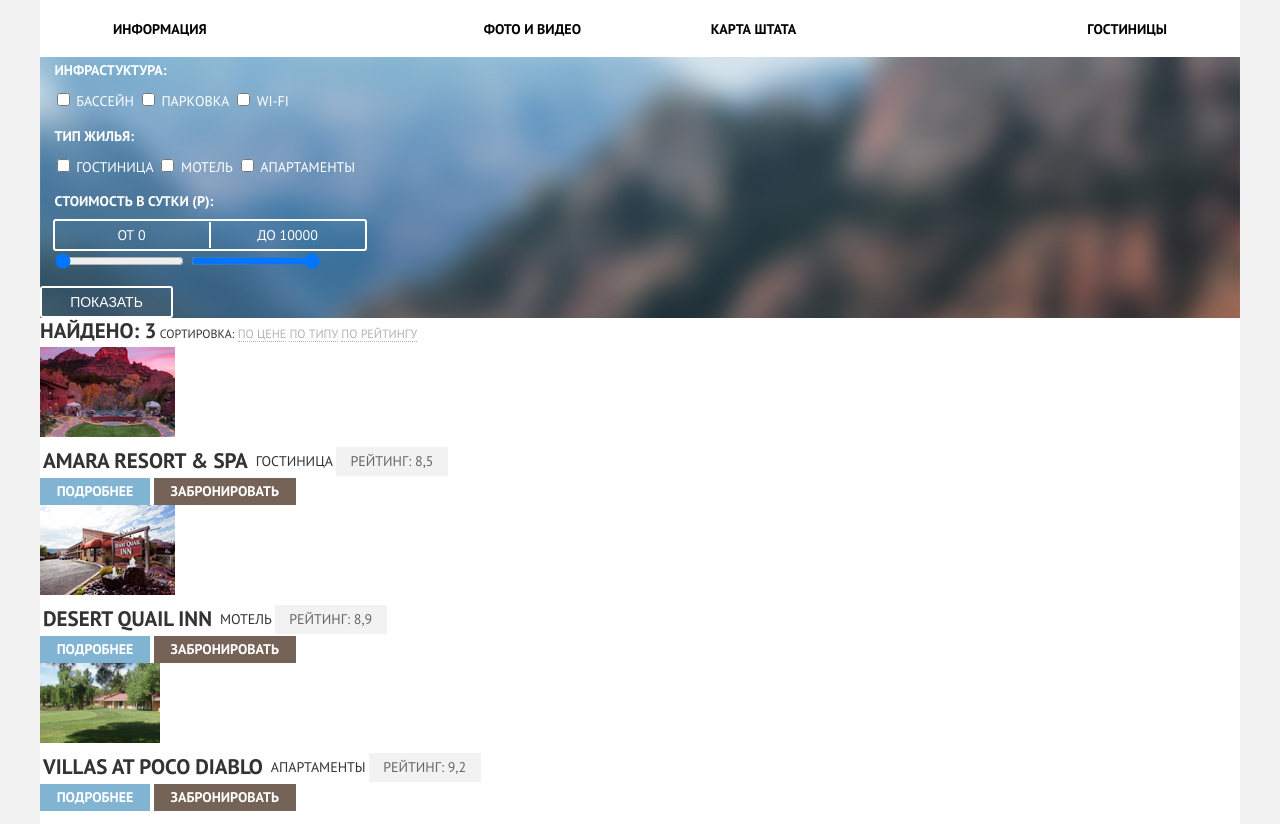
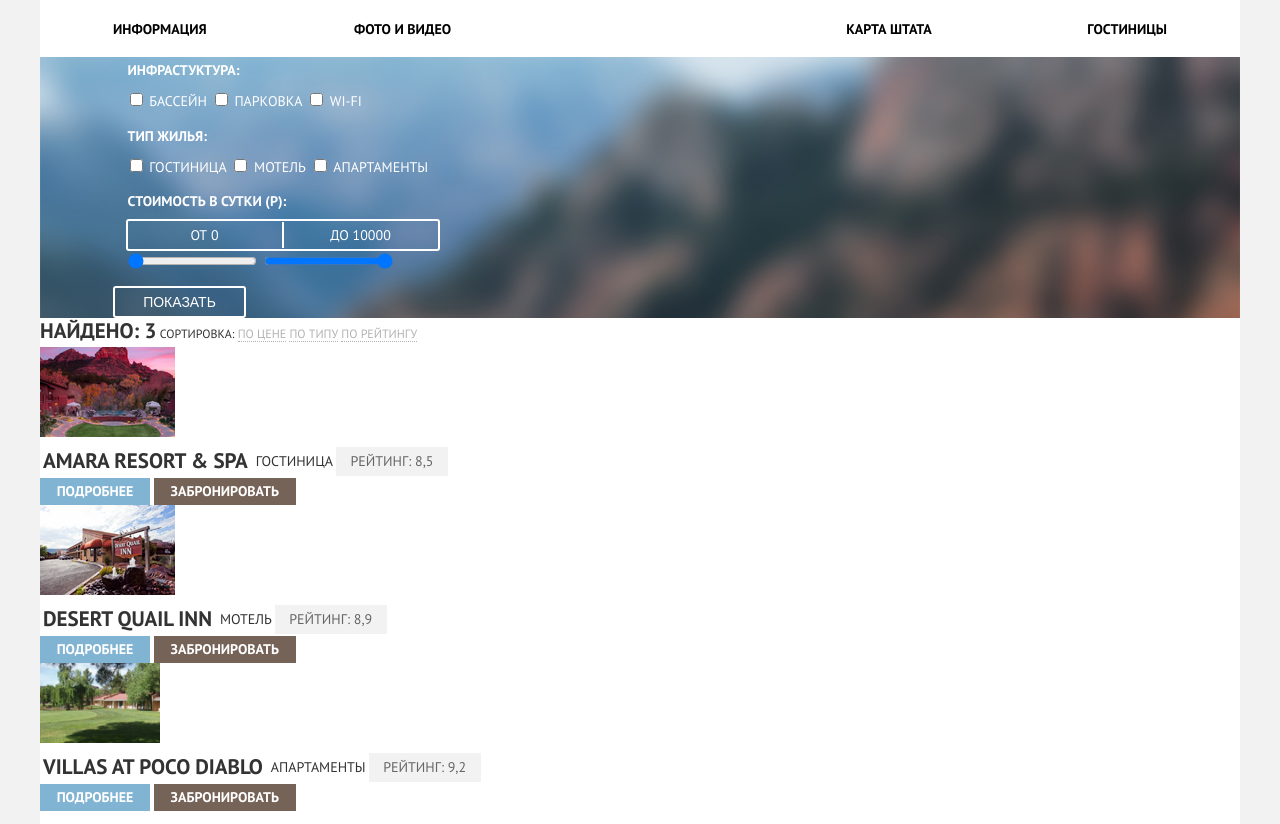
Before and after one commit to unstoo/508949-sedona, a plain HTML site: page catalog.html in a window 1280 px wide. Shown: the top 824 px of the page. Drawn offline with Linux system fonts and the light colour scheme.

Commit message:
закончил флекс разметку index.html

```diff
--- a/catalog.html
+++ b/catalog.html
@@ -11,10 +11,14 @@
     <header class='main-header'>
         <nav class='main-navigation'>
           <ul class='site-navigation'>
+            <div>
               <li><a href='info.html'>Информация</a></li>
               <li><a href='photo-video.html'>Фото и Видео</a></li>
+            </div>
+            <div>
               <li><a href='state-map.html'>Карта Штата</a></li>
               <li><a href='hotels.html'>Гостиницы</a></li>
+            </div>
           </ul>
         </nav>
       </header>
--- a/css/style.css
+++ b/css/style.css
@@ -244,14 +244,17 @@ main {
 .booking-form {
   color: #000000;
   font-weight: bold;
+
+
 }
 .booking-form fieldset {
   box-sizing: border-box;
   border: none;
   width: 568px;
   height: 395px;
+  padding: 55px;
+  background: #fff;
   box-shadow: 0px 7px 15px 0px rgba(0, 0, 0, .15);
-  padding: 55px;
 
 }
 
@@ -392,6 +395,9 @@ main {
   background-image: url("../img/logo-catalog.jpg");
   background-position: top center;
   background-repeat: no-repeat;
+
+  padding-left: 73px;
+  padding-right: 73px;
 }
 
 .catalog-search-form fieldset {
```
Lines whose indentation alone changed are shown as unchanged.
